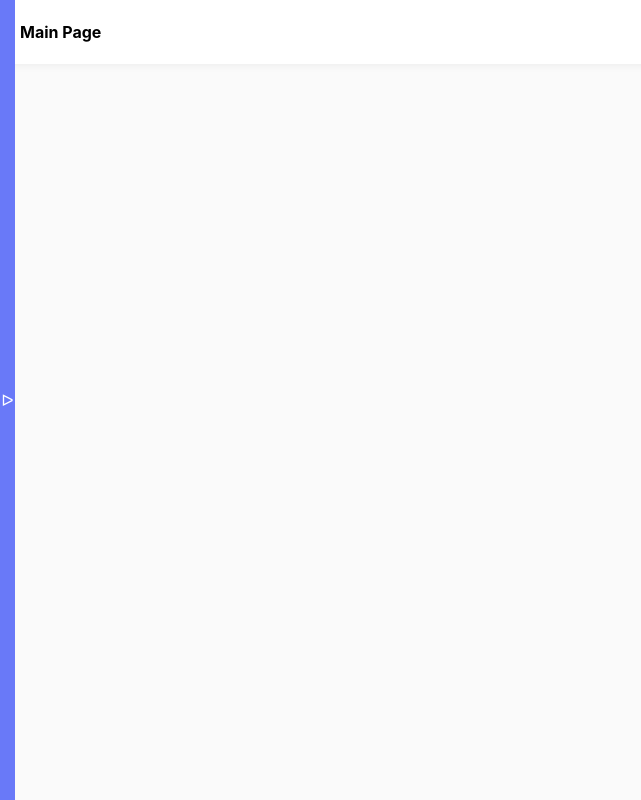
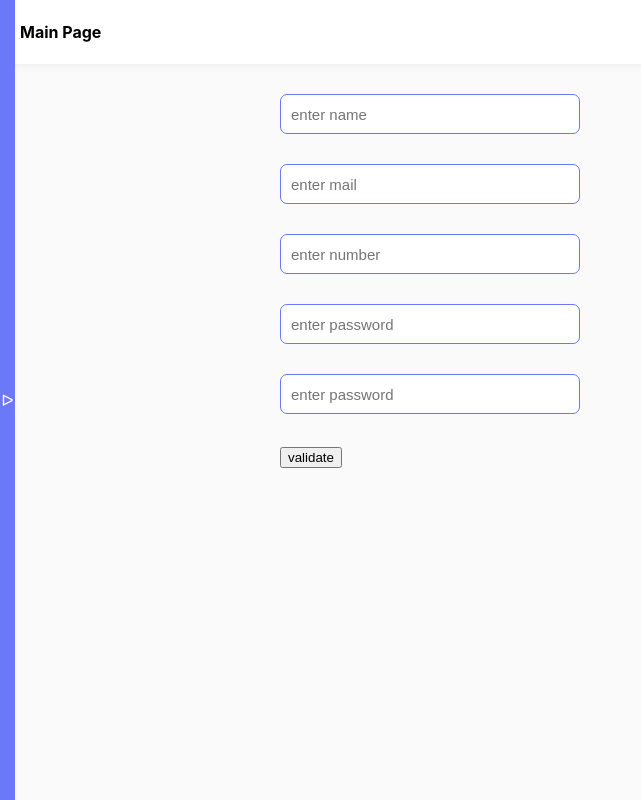
Before and after one commit to denisyurovsky/ui-kit, a Vue app: page /inputs in a window 1280 px wide. Shown: the whole page, without its empty margins (0-641 px from the left). Built offline with nearby package versions, Linux system fonts and the light colour scheme.

Commit message:
vuelidate inputs

```diff
--- a/package.json
+++ b/package.json
@@ -12,6 +12,8 @@
     "@fortawesome/fontawesome-svg-core": "^6.5.0",
     "@fortawesome/free-regular-svg-icons": "^6.5.0",
     "@fortawesome/vue-fontawesome": "^3.0.5",
+    "@vuelidate/core": "^2.0.3",
+    "@vuelidate/validators": "^2.0.4",
     "vue": "^3.3.8",
     "vue-router": "^4.2.5"
   },
--- /dev/null
+++ b/src/components/Input/MyInput.vue
@@ -0,0 +1,123 @@
+<template>
+  <div :style="{ width: width }" class="form-input">
+    <input
+      class="input-text"
+      :name="name"
+      :id="name"
+      :placeholder="placeholder"
+      :type="type"
+      :value="modelValue"
+      @input="handleChange"
+    />
+    <label :for="name" class="input-label">{{ label }}</label>
+    <TransitionGroup>
+      <div class="form-error" v-if="error.length">
+        <div v-for="err of error" :key="err.$uid">
+          <div class="form-error__message">{{ err.$message }}</div>
+        </div>
+      </div>
+    </TransitionGroup>
+  </div>
+</template>
+
+<script setup>
+const emit = defineEmits(["update:modelValue"]);
+defineProps({
+  modelValue: {
+    type: String,
+    default: "",
+  },
+  error: {
+    type: Array,
+    default: [],
+  },
+  placeholder: {
+    type: String,
+    default: "",
+  },
+  name: {
+    type: String,
+    required: true,
+  },
+  type: {
+    type: String,
+    default: "text",
+  },
+  label: {
+    type: String,
+    required: true,
+  },
+  width: {
+    type: String,
+    default: "300px",
+  },
+});
+
+function handleChange(e) {
+  emit("update:modelValue", e.target.value);
+}
+</script>
+
+<style lang="scss" scoped>
+.form {
+  &-input {
+    margin-bottom: 30px;
+    position: relative;
+  }
+  &-error {
+    background: var(--danger);
+    margin-top: 4px;
+    border-radius: 7px;
+    font-size: 13px;
+    color: #fff;
+    padding: 5px;
+  }
+}
+.input {
+  &-text {
+    border: 1px solid var(--primary);
+    padding: 0 10px;
+    height: 40px;
+    border-radius: 7px;
+    font-size: 15px;
+    width: 100%;
+    position: relative;
+    z-index: 1;
+    &:focus {
+      & + .input-label {
+        z-index: 1;
+        opacity: 1;
+        top: -20px;
+      }
+    }
+    &:not(:placeholder-shown) {
+      & + .input-label {
+        z-index: 1;
+        opacity: 1;
+        top: -20px;
+      }
+    }
+  }
+  &-label {
+    font-weight: bold;
+    display: block;
+    position: absolute;
+    top: 20px;
+    opacity: 0;
+    z-index: -1;
+    transition: 0.3s;
+    font-size: 13px;
+    color: var(--primary);
+  }
+}
+
+.v-enter-active,
+.v-leave-active {
+  transition: opacity 0.5s ease;
+}
+
+.v-enter-from,
+.v-leave-to {
+  opacity: 0;
+}
+</style>
--- a/src/router/routes.js
+++ b/src/router/routes.js
@@ -4,6 +4,7 @@ import TypographyView from "@/views/TypographyView.vue";
 import CheckboxView from "@/views/CheckboxView.vue";
 import RadiobuttonView from "@/views/RadiobuttonView.vue";
 import ProgressView from "@/views/ProgressView.vue";
+import InputView from "@/views/InputView.vue";
 
 const routes = [
   {
@@ -39,6 +40,11 @@ const routes = [
     path: "/progressbar",
     component: ProgressView,
   },
+  {
+    name: "inputs",
+    path: "/inputs",
+    component: InputView,
+  },
 ];
 
 export default routes;
--- /dev/null
+++ b/src/views/InputView.vue
@@ -0,0 +1,100 @@
+<template>
+  <MyInput
+    :error="v.input1.$errors"
+    v-model="input1"
+    label="name"
+    name="blabla"
+    placeholder="enter name"
+  />
+  <MyInput
+    :error="v.input2.$errors"
+    v-model="input2"
+    type="email"
+    label="name"
+    name="blabla"
+    placeholder="enter mail"
+  />
+  <MyInput
+    :error="v.input3.$errors"
+    v-model="input3"
+    type="number"
+    label="number"
+    name="blabla"
+    placeholder="enter number"
+  />
+  <MyInput
+    :error="v.input4.$errors"
+    v-model="input4"
+    type="password"
+    label="password"
+    name="blabla"
+    placeholder="enter password"
+  />
+  <MyInput
+    :error="v.input5.$errors"
+    v-model="input5"
+    type="password"
+    label="password"
+    name="blabla"
+    placeholder="enter password"
+  />
+
+  <button @click="validate">validate</button>
+</template>
+
+<script setup>
+import { computed, ref } from "vue";
+import useVuelidate from "@vuelidate/core";
+import {
+  helpers,
+  required,
+  minLength,
+  maxLength,
+  numeric,
+  email,
+  sameAs,
+} from "@vuelidate/validators";
+import MyInput from "@/components/Input/MyInput.vue";
+const input1 = ref("");
+const input2 = ref("");
+const input3 = ref();
+const input4 = ref();
+const input5 = ref();
+
+const rules = computed(() => ({
+  input1: {
+    required: helpers.withMessage("Поле обязательно к заполнению", required),
+    minLength: helpers.withMessage(`Минимальная длина 3 символа`, minLength(3)),
+  },
+  input2: {
+    email: helpers.withMessage("Вы ввели невалидный email", email),
+  },
+  input3: {
+    numeric: helpers.withMessage("Вы можете ввести только числа", numeric),
+    minLength: helpers.withMessage(
+      `Максимальная длина 2 символа`,
+      maxLength(2)
+    ),
+  },
+  input4: {
+    required: helpers.withMessage("Поле обязательно к заполнению", required),
+    minLength: helpers.withMessage(
+      "Минимальная длина 8 символов",
+      minLength(8)
+    ),
+  },
+  input5: {
+    required: helpers.withMessage("Поле обязательно к заполнению", required),
+
+    sameAsPassword: helpers.withMessage("Пароли не совпадают", sameAs(input4)),
+  },
+}));
+const v = useVuelidate(rules, { input1, input2, input3, input4, input5 });
+
+function validate() {
+  v.value.$touch();
+  v.value.validate();
+}
+</script>
+
+<style lang="scss" scoped></style>
```
Also changed, not shown: 1 other file (tests, documents, lock files or other folders).
